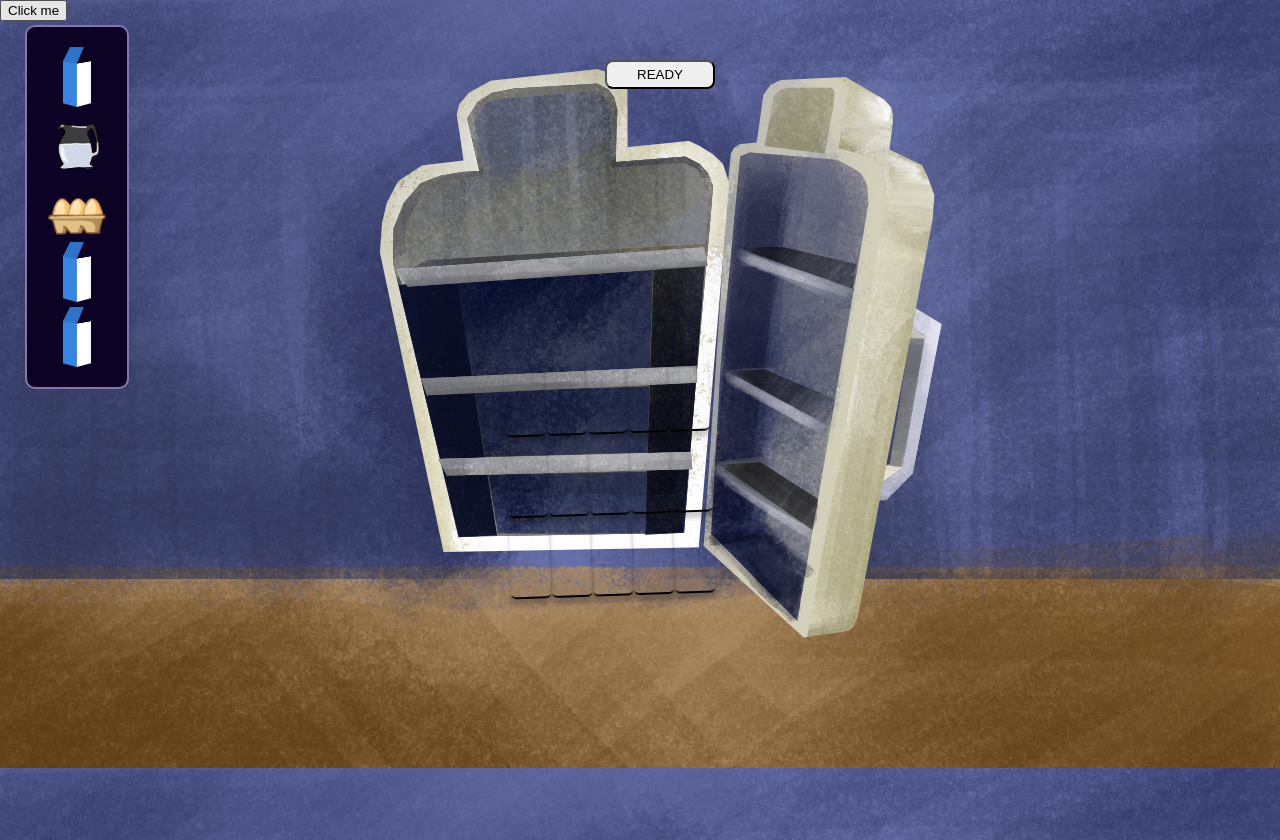
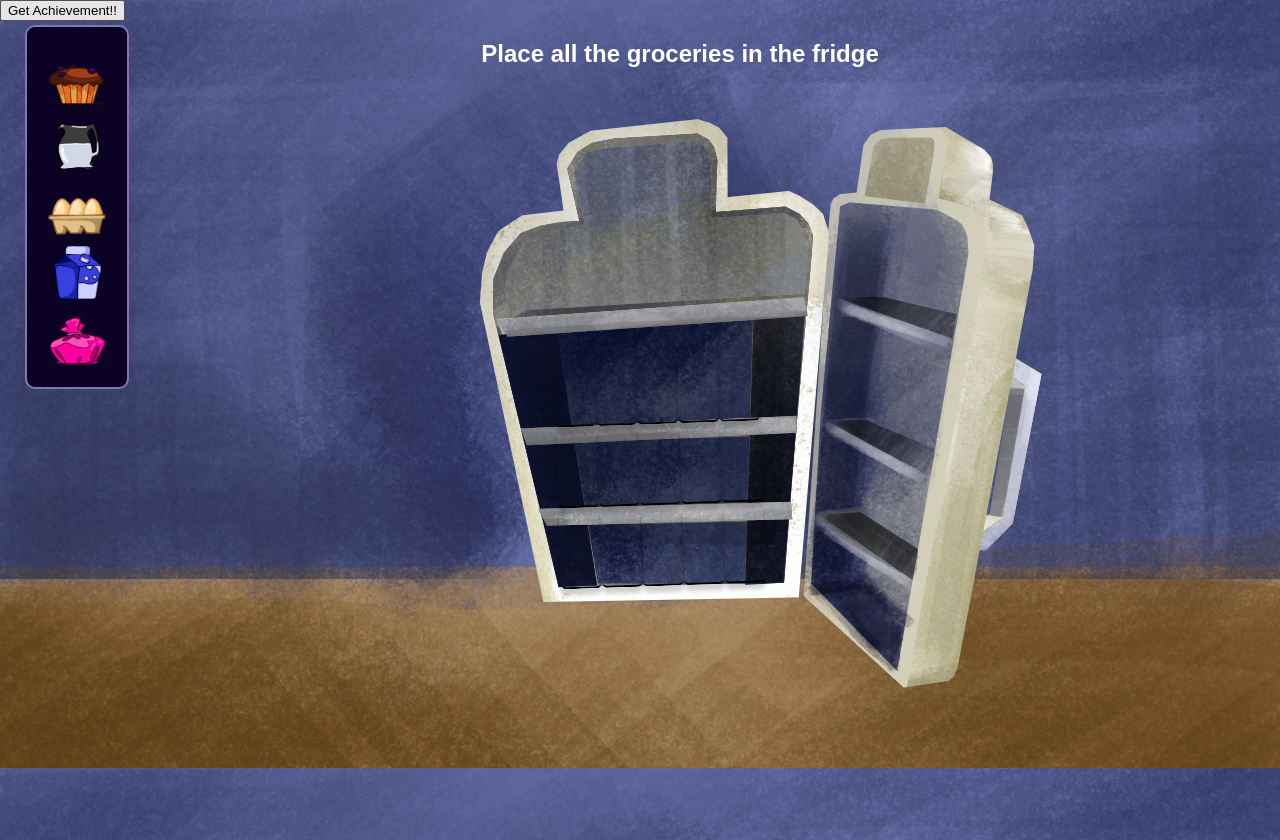
Before and after one commit to hanokhaloni/TheRoom, a PHP site: page / in a window 1280 px wide; the page is wider, and only the part inside the window is pictured. Run offline with PHP 8.4, Linux system fonts and the light colour scheme.

Commit message:
what what

```diff
--- a/css/achievements.css
+++ b/css/achievements.css
@@ -16,15 +16,22 @@ canvas {
 
 #acheivementPlaceholder {
     position: absolute;
+    /* top: 50px; */
+    /* margin: auto; */
+    margin-top: 170px;
     z-index: 999;
     top: 20px;
+    /* padding: 20px; */
+    /* margin: 50%; */
     /* justify-content: center; */
-    width: 100%;
+    width: 50%;
+    margin-left: 25%;
 }
 
 .modal-window {
     font-family: monospace;
-    background-color: rgba(75, 52, 132, 0.48);
+    /* background-color: rgba(75, 52, 132, 0.48); */
+    background-color: wheat;
     /* font-size: 15px; */
     border-radius: 20px;
     border-radius: 20px;
--- a/css/styles.css
+++ b/css/styles.css
@@ -6,6 +6,7 @@ html {
 body {
     margin: 0;
     padding: 0;
+    overflow: hidden;
 }
 
 .container {
@@ -43,8 +44,14 @@ body {
     grid-gap: 5px;
 }
 
+.drop-zones-container {
+    position: absolute;
+    top: 225px;
+    display: flex;
+}
+
 .drop-zone {
-    position: absolute;
+    /* position: absolute; */
     z-index: 2;
     /* right: 30px; */
     width: 100%;
@@ -55,8 +62,8 @@ body {
     /* justify-content: center; */
     width: 200px;
     height: 400px;
-    margin-left: -100px;
-    top: 285px;
+    /* margin-left: -100px; */
+
     /* left: 100px; */
     transform: rotate(-2deg);
 }
@@ -80,7 +87,18 @@ body {
 }
 
 .refregirator {
+    margin-top: 50px;
     display: flex;
     justify-content: center;
         /* justify-content: center; */
 }
+
+.instructions {
+    font-weight: 100;
+    font-family: fantasy;
+    position: absolute;
+    display: flex;
+    justify-content: center;
+    width: 100%;
+    color: white;
+}
--- a/index.html
+++ b/index.html
@@ -19,7 +19,7 @@
     <!-- <header>
         <h1>THE rOOm</h1>
     </header> -->
-    <button style="position: absolute;z-index:999" onclick="setNextAchievement()">Click me</button>
+    <button style="position: absolute;z-index:999" onclick="setNextAchievement()">Get Achievement!!</button>
     <div id="acheivementPlaceholder"></div>
 
     <div class="container">
@@ -30,18 +30,35 @@
             <img id="drag1" class="inventory-item" src="./assets/milk.png" draggable="true" alt="" height="50" ondragstart="drag(event)">
             <img id="drag1" class="inventory-item" src="./assets/milk.png" draggable="true" alt="" height="50" ondragstart="drag(event)"> -->
         </div>
-        <button class="ready-btn" onclick="readyClicked()">READY</button>
+
+        <div class="instructions">
+            <h2>Place all the groceries in the fridge </h2>
+        </div>
+
+        <button class="ready-btn" onclick="readyClicked()">REPAIR</button>
         <!-- <div class="room"> -->
+
+
 
         <div class="refregirator animated bounceInRight ">
 
-            <img id="fridge" src="./assets/openedFridge_02.png"  alt="">
+            <img id="fridge" src="./assets/openedFridge_02.png" alt="" style="margin-left: 200px">
 
-            <div id="dropzone" class="drop-zone">
-                <div id="dpz-item" class="item" ondrop="drop(event)" ondragover="allowDrop(event)">
+            <div id="dpz-item" class="item" ondrop="drop(event)" ondragover="allowDrop(event)">
+
+            </div>
+
+            <div class="drop-zones-container">
+                <div id="dropzone" class="drop-zone">
 
                 </div>
+
+                <!--  <div id="dropzone2" style="transform: rotate(25deg) skewX(50deg) translate(50px, -50px);"
+                    class="drop-zone">
+
+                </div> -->
             </div>
+
         </div>
         <!-- </div> -->
 
--- a/js/main.js
+++ b/js/main.js
@@ -1,14 +1,18 @@
 
 
 let open = true;
+let dropped = 0;
 
+let readyForRearange = false;
 const inventoryItems = [
-    { id: '1', name: 'milk', src: './assets/milk.png' },
+    { id: '1', name: 'cupcake', src: './assets/cupcake.png' },
     { id: '2', name: 'pitcher', src: './assets/pitcher.png' },
     { id: '3', name: 'eggs', src: './assets/eggs_01.png' },
-    { id: '4', name: 'milk', src: './assets/milk.png' },
-    { id: '5', name: 'milk', src: './assets/milk.png' },
+    { id: '4', name: 'buttermilk', src: './assets/buttermilk.png' },
+    { id: '5', name: 'mystery', src: './assets/mystery.png' },
 ]
+
+const inventoryDivItems = [];
 
 function allowDrop(ev) {
     ev.preventDefault();
@@ -25,48 +29,80 @@ function drop(ev) {
     const element = document.getElementById(data);
     element.style.opacity = 1;
     ev.target.appendChild(element);
+
+    dropped++;
+
+    document.querySelector('.instructions').style.opacity = dropped >0 ? 0 : 1;
+    document.querySelector('.ready-btn').style.opacity = dropped >= 5 ? 1 : 0;
+
+
+}
+
+function getOpacity() {
+    return 0;
 }
 
 function readyClicked() {
 
     open = !open;
     // const str = open ? 'open' : 'close'
+    const dropZonesContainer = document.querySelector('.drop-zones-container');
     const fridge = document.querySelector('.refregirator');
-    const fridgeContent = document.querySelector('.drop-zone');
+    const fridgeImg = document.querySelector('#fridge');
 
     if (fridge.classList.contains('bounceInRight')) {
-        fridge.classList.remove('animated','bounceInRight');
-        console.log('VBBDFBDFGD');
-
+        fridge.classList.remove('animated', 'bounceInRight');
     }
 
-    fridgeContent.style.opacity = open ? 1 :0;
+    dropZonesContainer.style.opacity = open ? 1 : 0;
 
     if (!open) {
-        fridge.classList.add('animated', 'infinite', 'shake', 'delay-500ms');
+        fridgeImg.style['margin-left'] = '0';
+        fridgeImg.classList.add('animated', 'infinite', 'shake', 'delay-500ms');
+        document.querySelector('.ready-btn').innerHTML = "STOP";
+        readyForRearange = true;
     } else {
-        fridge.classList.remove('animated', 'infinite', 'shake', 'delay-500ms');
+        fridgeImg.style['margin-left'] = '200px';
+        fridgeImg.classList.remove('animated', 'infinite', 'shake', 'delay-500ms');
+
+        if (readyForRearange) {
+            document.querySelector('.ready-btn').style.opacity = 0;
+
+            inventoryDivItems.forEach(item=>{
+                fridge.appendChild(item);
+
+            })
+        }
     }
 
-    document.getElementById("fridge").src = open?'./assets/openedFridge_02.png':'./assets/closedFridge_02.png';
+
+
+    fridgeImg.src = open ? './assets/openedFridge_02.png' : './assets/closedFridge_02.png';
+
+
 }
 
 
 function init() {
+
     setTimeoutAchievements();
-    /* const canvas = document.getElementById('main-canvas');
-    const ctx = canvas.getContext('2d');
 
-    console.log(ctx); */
+    const dropzone = document.querySelector('#dropzone');
 
-
-    // const dropzone = document.getElementById('dropzone');
     const item = document.getElementById('dpz-item');
     const totalSlots = 15;
     for (let i = 0; i < totalSlots; i++) {
         let element = item.cloneNode(true);
-        item.parentNode.appendChild(element);
+        dropzone.appendChild(element);
     }
+
+    const btn = document.querySelector('.ready-btn')
+    btn.style.opacity = 0;
+    /*  const dropzone2 = document.querySelector('#dropzone2');
+     for (let i = 0; i < 9; i++) {
+         let element = item.cloneNode(true);
+         dropzone2.appendChild(element);
+     } */
 
     item.parentNode.removeChild(item);
 
@@ -75,14 +111,15 @@ function init() {
         const invItem = document.createElement("div");
         const img = document.createElement("img");
 
+        inventoryDivItems.push(invItem);
         img.src = item.src;
         img.height = 60;
-        img.style.pointerEvents ='none';
+        img.style.pointerEvents = 'none';
         invItem.appendChild(img);
         invItem.className = "inventory-item";
         invItem.draggable = true;
         invItem.id = item.id;
-        invItem.ondragexit = (ev) =>{
+        invItem.ondragexit = (ev) => {
             ev.target.style.opacity = 1;
         }
         invItem.ondragstart = (ev) => {
```
Also changed, not shown: assets/buttermilk.png (added), assets/cupcake.png (added), assets/mystery.png (added).
